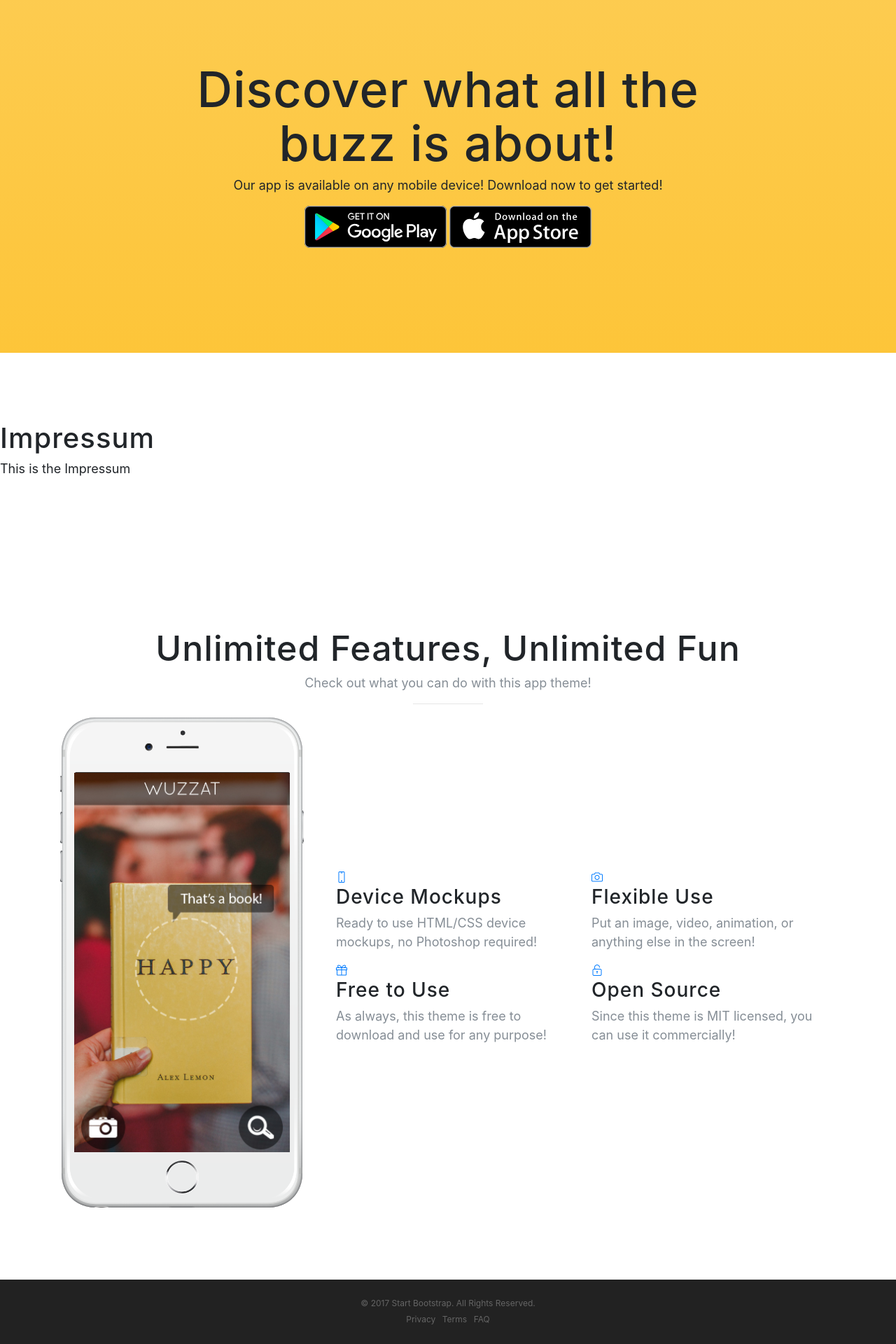
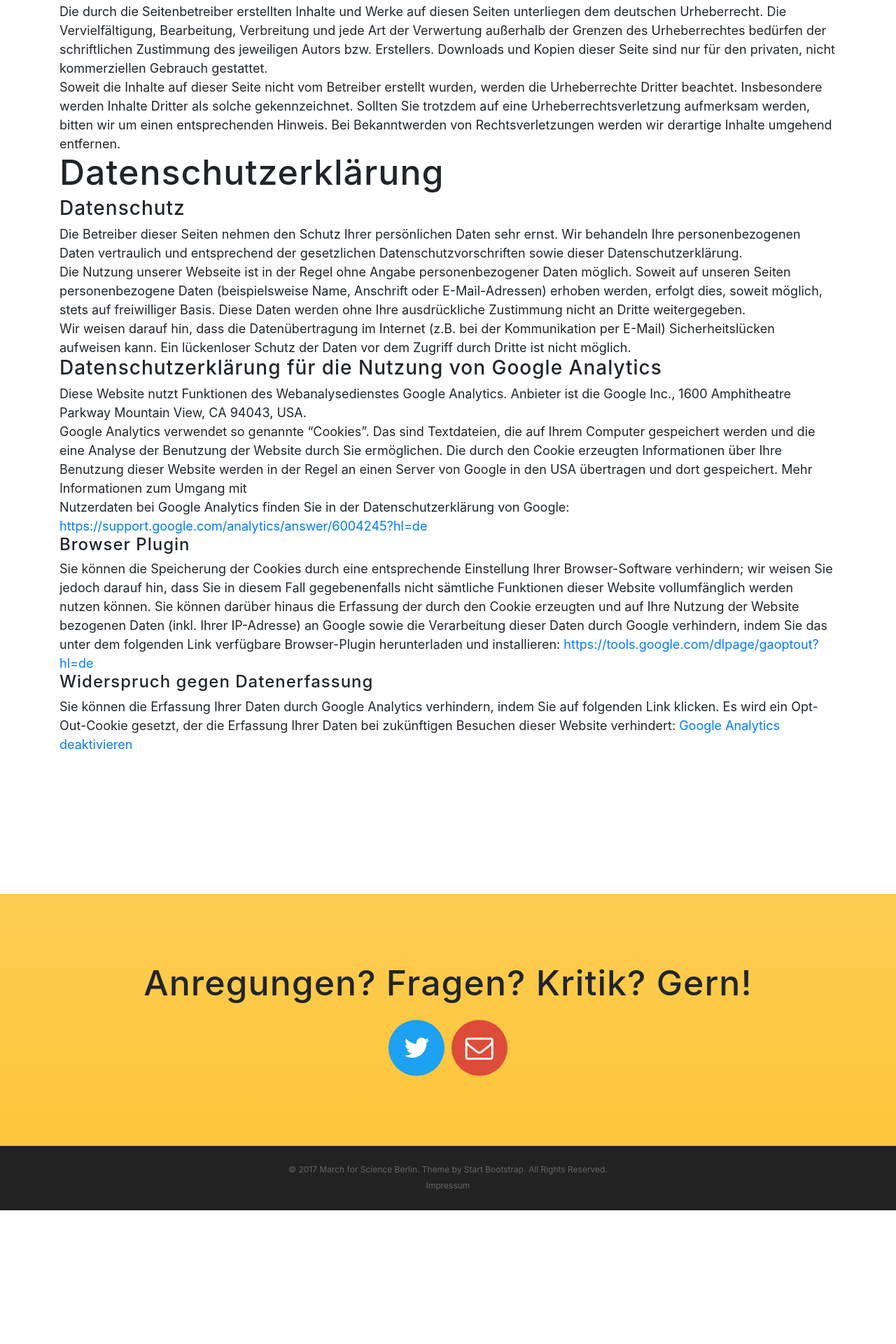
Before and after one commit to sheraz24/sheraz24.github.io, a website with bundled scripts: page impressum.html in a window 1280 px wide. Shown: the part 861-2781 px from the top of the page at 70% size. After the commit the page ends 2590 px from the top, so only its background shows below. Built offline with nearby package versions, Linux system fonts and the light colour scheme; a web font is replaced by a local one.

Commit message:
General Edits
-Fixed several CSS issues regarding the floating menubar
-added texts and new sections on the front page
-formated the impressum page to look presentable

```diff
--- a/css/new-age.css
+++ b/css/new-age.css
@@ -41,7 +41,8 @@ h6 {
 p {
   font-size: 18px;
   line-height: 1.5;
-  margin-bottom: 20px; }
+  margin-bottom: 20px;
+  margin: 1em 0 0 0; }
 
 section {
   padding: 100px 0; }
@@ -63,7 +64,7 @@ section {
     font-weight: 200;
     letter-spacing: 1px; }
     #mainNav .navbar-brand:hover, #mainNav .navbar-brand:focus {
-      color: #fcbd20; }
+      color: #222222; }
   #mainNav .navbar-toggler {
     font-size: 12px;
     padding: 8px 10px;
@@ -97,7 +98,7 @@ section {
         color: rgba(255, 255, 255, 0.7); }
         #mainNav .navbar-nav > li > a:hover,
         #mainNav .navbar-nav > li > a:focus:hover {
-          color: white; }
+          color: #fdcc52; }
       #mainNav.navbar-shrink {
         border-color: rgba(34, 34, 34, 0.1);
         background-color: white; }
--- a/impressum.html
+++ b/impressum.html
@@ -8,7 +8,7 @@
         <meta name="description" content="">
         <meta name="author" content="">
 
-    <title>Science-o-Mat</title>
+        <title>Science-O-Mat</title>
 
         <!-- Bootstrap core CSS -->
         <link href="vendor/bootstrap/css/bootstrap.min.css" rel="stylesheet">
@@ -24,7 +24,7 @@
         <link rel="stylesheet" href="device-mockups/device-mockups.min.css">
 
         <!-- Custom styles for this template -->
-    <link href="css/new-age.min.css" rel="stylesheet">
+        <link href="css/new-age.css" rel="stylesheet">
 
       </head>
 
@@ -33,7 +33,7 @@
         <!-- Navigation -->
         <nav class="navbar navbar-expand-lg navbar-light fixed-top" id="mainNav">
           <div class="container">
-        <a class="navbar-brand js-scroll-trigger" href="#page-top">Start Bootstrap</a>
+            <a style="color: #222222" class="navbar-brand js-scroll-trigger" href="index.html#page-top">Start Science-o-Mat</a>
             <button class="navbar-toggler navbar-toggler-right" type="button" data-toggle="collapse" data-target="#navbarResponsive" aria-controls="navbarResponsive" aria-expanded="false" aria-label="Toggle navigation">
               Menu
               <i class="fa fa-bars"></i>
@@ -41,29 +41,33 @@
             <div class="collapse navbar-collapse" id="navbarResponsive">
               <ul class="navbar-nav ml-auto">
                 <li class="nav-item">
-              <a class="nav-link js-scroll-trigger" href="#download">Download</a>
+                  <a style="color: #222222" class="nav-link js-scroll-trigger" href="index.html#warum">Warum?</a>
                 </li>
                 <li class="nav-item">
-              <a class="nav-link js-scroll-trigger" href="#features">Features</a>
+                  <a style="color: #222222" class="nav-link js-scroll-trigger" href="index.html#ueberuns">Über uns</a>
                 </li>
                 <li class="nav-item">
-              <a class="nav-link js-scroll-trigger" href="#contact">Contact</a>
+                  <a style="color: #222222" class="nav-link js-scroll-trigger" href="index.html#kontakt">Kontakt</a>
+                </li>
+                <li class="nav-item">
+                  <a style="color: #222222" class="nav-link js-scroll-trigger" href="http://marchforscienceberlin.de">March for Science</a>
                 </li>
               </ul>
             </div>
           </div>
         </nav>
 
+        <!--Masthead section
         <header class="masthead">
           <div class="container h-100">
             <div class="row h-100">
               <div class="col-lg-7 my-auto">
                 <div class="header-content mx-auto">
-              <h1 class="mb-5">Impressum</h1>
-              <!--<a href="#download" class="btn btn-outline btn-xl js-scroll-trigger">Start Now for Free!</a>-->
+                  <h1 class="mb-5">Science-o-Mat ist eine coole App!</h1>
+                  <a href="/C:/Users/Admin/Documents/GitHub/studi-mat/index.html#" class="btn btn-outline btn-xl js-scroll-trigger">Jetzt geht's Los!</a>
                 </div>
               </div>
-          <!--<div class="col-lg-5 my-auto">
+              <div class="col-lg-5 my-auto">
                 <div class="device-container">
                   <div class="device-mockup iphone6_plus portrait white">
                     <div class="device">
@@ -80,7 +84,7 @@
           </div>
         </header>
 
-    <section class="download bg-primary text-center" id="download">
+        <!--<section class="download bg-primary text-center" id="download">
           <div class="container">
             <div class="row">
               <div class="col-md-8 mx-auto">
@@ -93,123 +97,74 @@
               </div>
             </div>
           </div>
-    </section>
-    <section class="fliesstext">
-      <h1>Impressum</h1>
-      <p>This is the Impressum</p>
-    </section>
-
-    <section class="features" id="features">
+        </section>-->
+        <section class="warum">
           <div class="container">
-        <div class="section-heading text-center">
-          <h2>Unlimited Features, Unlimited Fun</h2>
-          <p class="text-muted">Check out what you can do with this app theme!</p>
-          <hr>
-        </div>
-        <div class="row">
-          <div class="col-lg-4 my-auto">
-            <div class="device-container">
-              <div class="device-mockup iphone6_plus portrait white">
-                <div class="device">
-                  <div class="screen">
-                    <!-- Demo image for screen mockup, you can put an image here, some HTML, an animation, video, or anything else! -->
-                    <img src="img/demo-screen-1.jpg" class="img-fluid" alt="">
-                  </div>
-                  <div class="button">
-                    <!-- You can hook the "home button" to some JavaScript events or just remove it -->
-                  </div>
-                </div>
-              </div>
-            </div>
-          </div>
-          <div class="col-lg-8 my-auto">
-            <div class="container-fluid">
-              <div class="row">
-                <div class="col-lg-6">
-                  <div class="feature-item">
-                    <i class="icon-screen-smartphone text-primary"></i>
-                    <h3>Device Mockups</h3>
-                    <p class="text-muted">Ready to use HTML/CSS device mockups, no Photoshop required!</p>
-                  </div>
-                </div>
-                <div class="col-lg-6">
-                  <div class="feature-item">
-                    <i class="icon-camera text-primary"></i>
-                    <h3>Flexible Use</h3>
-                    <p class="text-muted">Put an image, video, animation, or anything else in the screen!</p>
-                  </div>
-                </div>
-              </div>
-              <div class="row">
-                <div class="col-lg-6">
-                  <div class="feature-item">
-                    <i class="icon-present text-primary"></i>
-                    <h3>Free to Use</h3>
-                    <p class="text-muted">As always, this theme is free to download and use for any purpose!</p>
-                  </div>
-                </div>
-                <div class="col-lg-6">
-                  <div class="feature-item">
-                    <i class="icon-lock-open text-primary"></i>
-                    <h3>Open Source</h3>
-                    <p class="text-muted">Since this theme is MIT licensed, you can use it commercially!</p>
-                  </div>
-                </div>
-              </div>
-            </div>
-          </div>
+            <div class="section-heading">
+              <h2>Impressum</h2>
+              <p><em>Angaben gemäß § 5 TMG:</em></p>
+              <h2>Kontakt</h2>
+              <p><em>Verantwortlich für den Inhalt nach § 55 Abs. 2 RStV:</em></p>
+              <p>Science-O-Mat<br>scienceomat@gmail.com</p>
+              <p>Science-O-Mat wird von ehrenamtlich agierenden Privatpersonen organisiert.</p>
+              <h2>Haftungsausschluss (Disclaimer)</h2>
+              <h3>Haftung für Inhalte</h3>
+              <p>Als Diensteanbieter sind wir gemäß § 7 Abs.1 TMG für eigene Inhalte auf diesen Seiten nach den allgemeinen Gesetzen verantwortlich. Nach §§ 8 bis 10 TMG sind wir als Diensteanbieter jedoch nicht verpflichtet, übermittelte oder gespeicherte fremde Informationen zu überwachen oder nach Umständen zu forschen, die auf eine rechtswidrige Tätigkeit hinweisen.</p>
+              <p>Verpflichtungen zur Entfernung oder Sperrung der Nutzung von Informationen nach den allgemeinen Gesetzen bleiben hiervon unberührt. Eine diesbezügliche Haftung ist jedoch erst ab dem Zeitpunkt der Kenntnis einer konkreten Rechtsverletzung möglich. Bei Bekanntwerden von entsprechenden Rechtsverletzungen werden wir diese Inhalte umgehend entfernen.</p>
+              <h3>Haftung für Links</h3>
+              <p>Unser Angebot enthält Links zu externen Webseiten Dritter, auf deren Inhalte wir keinen Einfluss haben. Deshalb können wir für diese fremden Inhalte auch keine Gewähr übernehmen. Für die Inhalte der verlinkten Seiten ist stets der jeweilige Anbieter oder Betreiber der Seiten verantwortlich. Die verlinkten Seiten wurden zum Zeitpunkt der Verlinkung auf mögliche Rechtsverstöße überprüft. Rechtswidrige Inhalte waren zum Zeitpunkt der Verlinkung nicht erkennbar.</p>
+              <p>Eine permanente inhaltliche Kontrolle der verlinkten Seiten ist jedoch ohne konkrete Anhaltspunkte einer Rechtsverletzung nicht zumutbar. Bei Bekanntwerden von Rechtsverletzungen werden wir derartige Links umgehend entfernen.</p>
+              <h3>Urheberrecht</h3>
+              <p>Die durch die Seitenbetreiber erstellten Inhalte und Werke auf diesen Seiten unterliegen dem deutschen Urheberrecht. Die Vervielfältigung, Bearbeitung, Verbreitung und jede Art der Verwertung außerhalb der Grenzen des Urheberrechtes bedürfen der schriftlichen Zustimmung des jeweiligen Autors bzw. Erstellers. Downloads und Kopien dieser Seite sind nur für den privaten, nicht kommerziellen Gebrauch gestattet.</p>
+              <p>Soweit die Inhalte auf dieser Seite nicht vom Betreiber erstellt wurden, werden die Urheberrechte Dritter beachtet. Insbesondere werden Inhalte Dritter als solche gekennzeichnet. Sollten Sie trotzdem auf eine Urheberrechtsverletzung aufmerksam werden, bitten wir um einen entsprechenden Hinweis. Bei Bekanntwerden von Rechtsverletzungen werden wir derartige Inhalte umgehend entfernen.</p>
+              <h2>Datenschutzerklärung</h2>
+              <h3>Datenschutz</h3>
+              <p>Die Betreiber dieser Seiten nehmen den Schutz Ihrer persönlichen Daten sehr ernst. Wir behandeln Ihre personenbezogenen Daten vertraulich und entsprechend der gesetzlichen Datenschutzvorschriften sowie dieser Datenschutzerklärung.</p>
+              <p>Die Nutzung unserer Webseite ist in der Regel ohne Angabe personenbezogener Daten möglich. Soweit auf unseren Seiten personenbezogene Daten (beispielsweise Name, Anschrift oder E-Mail-Adressen) erhoben werden, erfolgt dies, soweit möglich, stets auf freiwilliger Basis. Diese Daten werden ohne Ihre ausdrückliche Zustimmung nicht an Dritte weitergegeben.</p>
+              <p>Wir weisen darauf hin, dass die Datenübertragung im Internet (z.B. bei der Kommunikation per E-Mail) Sicherheitslücken aufweisen kann. Ein lückenloser Schutz der Daten vor dem Zugriff durch Dritte ist nicht möglich.</p>
+              <h3>Datenschutzerklärung für die Nutzung von Google Analytics</h3>
+              <p>Diese Website nutzt Funktionen des Webanalysedienstes Google Analytics. Anbieter ist die Google Inc., 1600 Amphitheatre Parkway Mountain View, CA 94043, USA.</p>
+              <p>Google Analytics verwendet so genannte “Cookies”. Das sind Textdateien, die auf Ihrem Computer gespeichert werden und die eine Analyse der Benutzung der Website durch Sie ermöglichen. Die durch den Cookie erzeugten Informationen über Ihre Benutzung dieser Website werden in der Regel an einen Server von Google in den USA übertragen und dort gespeichert. Mehr Informationen zum Umgang mit</p>
+              <p>Nutzerdaten bei Google Analytics finden Sie in der Datenschutzerklärung von Google: <a href="https://support.google.com/analytics/answer/6004245?hl=de">https://support.google.com/analytics/answer/6004245?hl=de</a></p>
+              <h4>Browser Plugin</h4>
+              <p>Sie können die Speicherung der Cookies durch eine entsprechende Einstellung Ihrer Browser-Software verhindern; wir weisen Sie jedoch darauf hin, dass Sie in diesem Fall gegebenenfalls nicht sämtliche Funktionen dieser Website vollumfänglich werden nutzen können. Sie können darüber hinaus die Erfassung der durch den Cookie erzeugten und auf Ihre Nutzung der Website bezogenen Daten (inkl. Ihrer IP-Adresse) an Google sowie die Verarbeitung dieser Daten durch Google verhindern, indem Sie das unter dem folgenden Link verfügbare Browser-Plugin herunterladen und installieren: <a href="https://tools.google.com/dlpage/gaoptout?hl=de">https://tools.google.com/dlpage/gaoptout?hl=de</a></p>
+              <h4>Widerspruch gegen Datenerfassung</h4>
+              <p>Sie können die Erfassung Ihrer Daten durch Google Analytics verhindern, indem Sie auf folgenden Link klicken. Es wird ein Opt-Out-Cookie gesetzt, der die Erfassung Ihrer Daten bei zukünftigen Besuchen dieser Website verhindert: <a href="http://t.umblr.com/redirect?z=denied%3Ajavascript%3AgaOptout%28%29&amp;t=YTdkMGE3MjU3MTJjODUyYjcyNmIwYzZkNWE1NzI5YjRhZTBkNTE5YixUbU4zdWpESg%3D%3D&amp;p=&amp;m=0">Google Analytics deaktivieren</a></p>
             </div>
           </div>
         </section>
 
-    <!--<section class="cta">
-      <div class="cta-content">
+        <section class="kontakt bg-primary" id="kontakt">
           <div class="container">
-          <h2>Stop waiting.<br>Start building.</h2>
-          <a href="#contact" class="btn btn-outline btn-xl js-scroll-trigger">Let's Get Started!</a>
-        </div>
-      </div>
-      <div class="overlay"></div>
-    </section>
-
-    <section class="contact bg-primary" id="contact">
-      <div class="container">
-        <h2>We
-          <i class="fa fa-heart"></i>
-          new friends!</h2>
+            <h2>Anregungen? Fragen? Kritik? Gern!</h2>
             <ul class="list-inline list-social">
               <li class="list-inline-item social-twitter">
-            <a href="#">
+                <a href="https://twitter.com/scienceomat">
                   <i class="fa fa-twitter"></i>
                 </a>
               </li>
-          <li class="list-inline-item social-facebook">
-            <a href="#">
-              <i class="fa fa-facebook"></i>
-            </a>
-          </li>
-          <li class="list-inline-item social-google-plus">
-            <a href="#">
-              <i class="fa fa-google-plus"></i>
+              <li class="list-inline-item social-mail">
+                <a href="mailto:science-o-mat@gmail.de">
+                  <i class="fa fa-envelope-o"></i>
                 </a>
               </li>
             </ul>
           </div>
         </section>
--->
+
         <footer>
           <div class="container">
-        <p>&copy; 2017 Start Bootstrap. All Rights Reserved.</p>
+            <p>&copy; 2017 March for Science Berlin. Theme by Start Bootstrap. All Rights Reserved.</p>
             <ul class="list-inline">
+              <!--<li class="list-inline-item">
+                <a href="#">Privacy</a>
+              </li>-->
               <li class="list-inline-item">
-            <a href="#">Privacy</a>
+                <a href="impressum.html">Impressum</a>
               </li>
-          <li class="list-inline-item">
-            <a href="#">Terms</a>
-          </li>
-          <li class="list-inline-item">
+            <!--  <li class="list-inline-item">
                 <a href="#">FAQ</a>
-          </li>
+              </li>-->
             </ul>
           </div>
         </footer>
```
Also changed, not shown: index.html (+20 -100 lines). Lines whose indentation alone changed are shown as unchanged.
